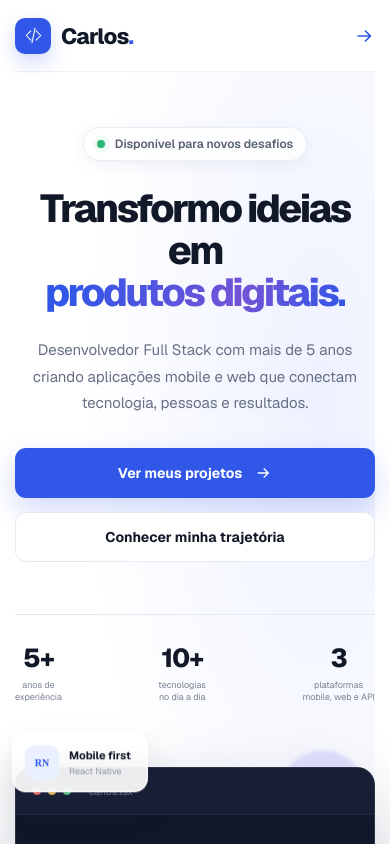
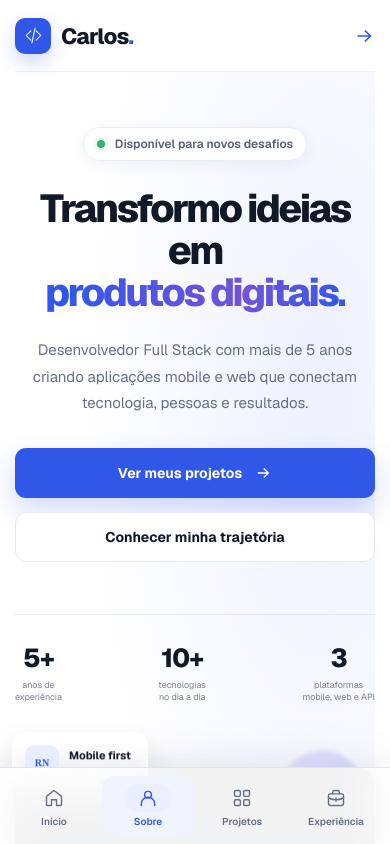
Before and after one commit to CarlosFDuarte8/duarte-apps, a Next.js app: page / in a window 390 px wide. Shown: the top 844 px of the page. Built offline with nearby package versions, Linux system fonts and the light colour scheme.

Commit message:
feat: add mobile bottom navigation with active section tracking

```diff
--- a/next.config.ts
+++ b/next.config.ts
@@ -1,6 +1,8 @@
 import type { NextConfig } from "next";
 
 const nextConfig: NextConfig = {
+  // Keep the development badge from covering the mobile navigation.
+  devIndicators: false,
   allowedDevOrigins: ["local-origin.dev", "*.local-origin.dev"]
 };
 
--- a/src/app/layout.tsx
+++ b/src/app/layout.tsx
@@ -1,10 +1,12 @@
-import type { Metadata } from "next";
+import type { Metadata, Viewport } from "next";
 import { Geist, Geist_Mono } from "next/font/google";
 import "./globals.css";
 import "./refinements.css";
 import { SiteHeader } from "@/components/layout/site-header";
 import { SiteFooter } from "@/components/layout/site-footer";
+import { MobileNavigation } from "@/components/layout/mobile-navigation";
 
+export const viewport: Viewport = { width: "device-width", initialScale: 1, viewportFit: "cover" };
 
 const geistSans = Geist({
   variable: "--font-geist-sans",
@@ -27,7 +29,7 @@ export default function RootLayout({ children }: LayoutProps<"/">) {
       lang="pt-BR"
       className={`${geistSans.variable} ${geistMono.variable} h-full antialiased`}
     >
-      <body className="min-h-full flex flex-col"><SiteHeader />{children}<SiteFooter /></body>
+      <body className="min-h-full flex flex-col"><SiteHeader />{children}<SiteFooter /><MobileNavigation /></body>
     </html>
   );
 }
--- a/src/components/home/hero.tsx
+++ b/src/components/home/hero.tsx
@@ -1,7 +1,7 @@
 import { ArrowIcon } from "../ui/icons";
 
 export function Hero() {
-  return (<section className="hero shell" id="inicio">
+  return (<section className="hero shell">
         <div className="hero-copy">
           <div className="availability"><span /> Disponível para novos desafios</div>
           <h1>Transformo ideias em<br /><em>produtos digitais.</em></h1>
--- /dev/null
+++ b/src/components/layout/mobile-navigation.css
@@ -0,0 +1,78 @@
+.mobile-navigation { display: none; }
+
+@media (max-width: 900px) {
+  body {
+    padding-bottom: calc(76px + env(safe-area-inset-bottom, 0px));
+  }
+
+  html {
+    scroll-padding-bottom: calc(88px + env(safe-area-inset-bottom, 0px));
+  }
+
+  .mobile-navigation {
+    position: fixed;
+    z-index: 50;
+    inset: auto 0 0;
+    display: grid;
+    grid-template-columns: repeat(4, minmax(0, 1fr));
+    gap: 2px;
+    padding: 8px max(8px, env(safe-area-inset-right, 0px))
+      calc(8px + env(safe-area-inset-bottom, 0px))
+      max(8px, env(safe-area-inset-left, 0px));
+    border-top: 1px solid #dfe5f0;
+    background: #fffffff2;
+    -webkit-backdrop-filter: blur(18px);
+    backdrop-filter: blur(18px);
+    box-shadow: 0 -8px 32px #182e6308;
+  }
+
+  .mobile-navigation a {
+    display: flex;
+    flex-direction: column;
+    align-items: center;
+    justify-content: center;
+    gap: 3px;
+    min-height: 60px;
+    min-width: 0;
+    border-radius: 12px;
+    color: #667085;
+    font-size: 10px;
+    font-weight: 600;
+    line-height: 1.4;
+    -webkit-tap-highlight-color: transparent;
+    transition: color 200ms, background 200ms;
+  }
+
+  .mobile-navigation-icon {
+    display: grid;
+    place-items: center;
+    width: 44px;
+    height: 28px;
+    border-radius: 10px;
+    transition: background 200ms, transform 200ms var(--ease-out);
+  }
+
+  .mobile-navigation svg {
+    width: 20px;
+    height: 20px;
+    fill: none;
+    stroke: currentColor;
+    stroke-width: 1.7;
+    stroke-linecap: round;
+    stroke-linejoin: round;
+  }
+
+  .mobile-navigation a[aria-current="location"] { color: var(--blue); }
+  .mobile-navigation a[aria-current="location"] { background: #f0f4ff; }
+  .mobile-navigation a[aria-current="location"] .mobile-navigation-icon { background: #eaf0ff; }
+  .mobile-navigation a:active .mobile-navigation-icon { transform: scale(.92); }
+  .mobile-navigation a:focus-visible { outline-offset: -3px; }
+}
+
+@media (max-width: 360px) {
+  .mobile-navigation a { font-size: 9px; }
+}
+
+@media (prefers-reduced-motion: reduce) {
+  .mobile-navigation a:active .mobile-navigation-icon { transform: none; }
+}
--- /dev/null
+++ b/src/components/layout/mobile-navigation.tsx
@@ -0,0 +1,86 @@
+"use client";
+
+import Link from "next/link";
+import { usePathname } from "next/navigation";
+import { useEffect, useState } from "react";
+import { navigationItems } from "@/data/navigation";
+import { NavigationIcon } from "../ui/icons";
+import "./mobile-navigation.css";
+
+export function MobileNavigation() {
+  const pathname = usePathname();
+  const [active, setActive] = useState<{ pathname: string; id: string | null }>({
+    pathname: "/",
+    id: "inicio",
+  });
+
+  useEffect(() => {
+    if (pathname !== "/") return;
+
+    let frame = 0;
+
+    const updateActiveSection = () => {
+      frame = 0;
+
+      // Follow a reading line near the top, even inside very tall sections.
+      const readingLine = window.innerHeight * 0.3;
+      let id: string | null = "inicio";
+      for (const item of navigationItems) {
+        const section = document.getElementById(item.id);
+        if (section && section.getBoundingClientRect().top <= readingLine) {
+          id = item.id;
+        }
+      }
+
+      setActive((previous) => previous.pathname === pathname && previous.id === id
+        ? previous
+        : { pathname, id });
+    };
+
+    const scheduleUpdate = () => {
+      if (!frame) frame = window.requestAnimationFrame(updateActiveSection);
+    };
+
+    scheduleUpdate();
+    // Capture also catches scrolling on body/other containers, not just window.
+    document.addEventListener("scroll", scheduleUpdate, { passive: true, capture: true });
+    window.addEventListener("resize", scheduleUpdate);
+    window.addEventListener("hashchange", scheduleUpdate);
+    window.addEventListener("pageshow", scheduleUpdate);
+    const observer = new IntersectionObserver(scheduleUpdate, {
+      threshold: [0, 0.1, 0.25, 0.5, 0.75, 1],
+    });
+    for (const item of navigationItems) {
+      const section = document.getElementById(item.id);
+      if (section) observer.observe(section);
+    }
+    return () => {
+      window.cancelAnimationFrame(frame);
+      observer.disconnect();
+      document.removeEventListener("scroll", scheduleUpdate, true);
+      window.removeEventListener("resize", scheduleUpdate);
+      window.removeEventListener("hashchange", scheduleUpdate);
+      window.removeEventListener("pageshow", scheduleUpdate);
+    };
+  }, [pathname]);
+
+  return (
+    <nav className="mobile-navigation" aria-label="Navegação principal no celular">
+      {navigationItems.map((item) => (
+        <Link
+          key={item.id}
+          href={`/#${item.id}`}
+          onClick={(event) => {
+            if (pathname === "/" && !event.ctrlKey && !event.metaKey && !event.shiftKey && !event.altKey) {
+              setActive({ pathname, id: item.id });
+            }
+          }}
+          aria-current={pathname === "/" && active.pathname === pathname && active.id === item.id ? "location" : undefined}
+        >
+          <span className="mobile-navigation-icon"><NavigationIcon name={item.icon} /></span>
+          <span>{item.label}</span>
+        </Link>
+      ))}
+    </nav>
+  );
+}
--- a/src/components/layout/site-header.tsx
+++ b/src/components/layout/site-header.tsx
@@ -1,14 +1,15 @@
 import Link from "next/link";
 import { Brand } from "../ui/brand";
 import { ArrowIcon } from "../ui/icons";
+import { navigationItems } from "@/data/navigation";
 
 export function SiteHeader() {
-  return (<header className="nav shell">
+  return (<header className="nav shell" id="inicio">
         <Brand />
         <nav aria-label="Navegação principal">
-          <Link href="/#sobre">Sobre</Link>
-          <Link href="/#projetos">Projetos</Link>
-          <Link href="/#experiencia">Experiência</Link>
+          {navigationItems.filter((item) => item.id !== "inicio").map((item) => (
+            <Link key={item.id} href={`/#${item.id}`}>{item.label}</Link>
+          ))}
         </nav>
         <Link className="nav-cta" href="/#contato">Vamos conversar <ArrowIcon /></Link>
       </header>);
--- a/src/components/ui/icons.tsx
+++ b/src/components/ui/icons.tsx
@@ -13,3 +13,15 @@ export function CodeMark() {
     </svg>
   );
 }
+
+export function NavigationIcon({ name }: { name: "home" | "user" | "grid" | "briefcase" | "chat" }) {
+  const paths = {
+    chat: <><path d="M21 11.5a8.5 8.5 0 0 1-8.5 8.5H4l-2 2V11.5a9.5 9.5 0 0 1 19 0Z" /><path d="M7 10h9M7 14h6" /></>,
+    home: <><path d="m3 10 9-7 9 7v10a1 1 0 0 1-1 1h-5v-7H9v7H4a1 1 0 0 1-1-1Z" /></>,
+    user: <><circle cx="12" cy="8" r="4" /><path d="M4 21v-2a8 8 0 0 1 16 0v2" /></>,
+    grid: <><rect x="3" y="3" width="7" height="7" rx="1.5" /><rect x="14" y="3" width="7" height="7" rx="1.5" /><rect x="3" y="14" width="7" height="7" rx="1.5" /><rect x="14" y="14" width="7" height="7" rx="1.5" /></>,
+    briefcase: <><rect x="3" y="7" width="18" height="14" rx="2" /><path d="M8 7V5a2 2 0 0 1 2-2h4a2 2 0 0 1 2 2v2M3 12a20 20 0 0 0 18 0M12 12v4" /></>,
+  };
+
+  return <svg viewBox="0 0 24 24" aria-hidden="true">{paths[name]}</svg>;
+}
--- /dev/null
+++ b/src/data/navigation.ts
@@ -0,0 +1,6 @@
+export const navigationItems = [
+  { id: "inicio", label: "Início", icon: "home" },
+  { id: "sobre", label: "Sobre", icon: "user" },
+  { id: "projetos", label: "Projetos", icon: "grid" },
+  { id: "experiencia", label: "Experiência", icon: "briefcase" },
+] as const;
```
